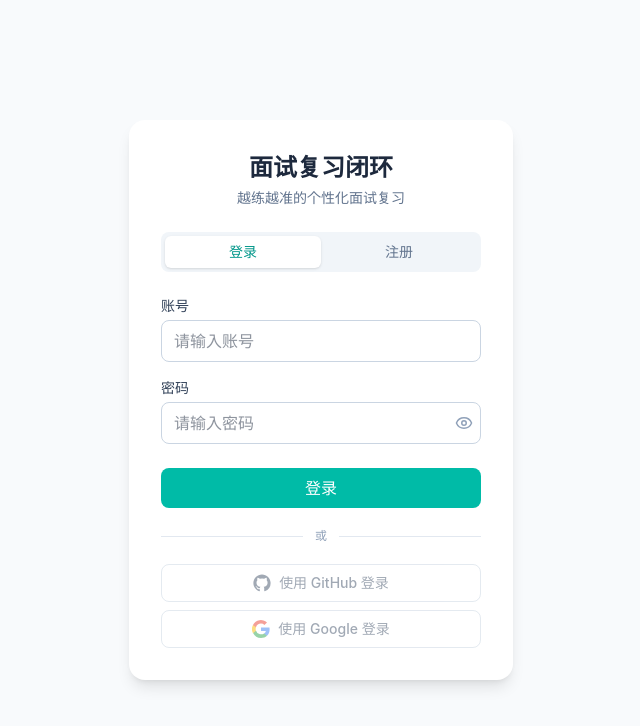
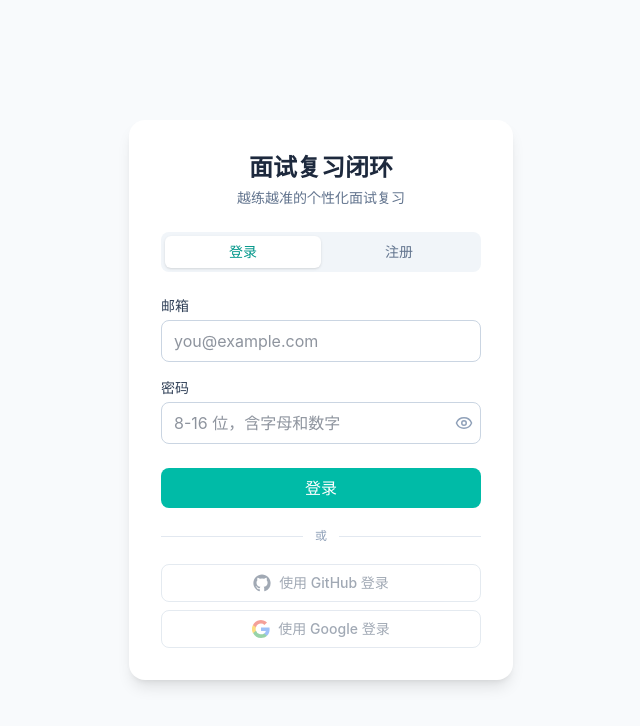
Before and after one commit to congchuanling-dot/Grindset, a React (Vite) app in the folder frontend/: page /login in a window 1280 px wide. Shown: the top 726 px of the page, without its empty margins (319-959 px from the left). Built offline with nearby package versions, Linux system fonts and the light colour scheme.

Commit message:
修改账号成邮箱

```diff
--- a/frontend/src/pages/LoginPage.tsx
+++ b/frontend/src/pages/LoginPage.tsx
@@ -3,6 +3,17 @@ import { useState } from 'react'
 import { useNavigate } from 'react-router-dom'
 import { login, register } from '../api/auth'
 import { setUserId } from '../auth/authStore'
+
+// 与后端 AuthService 保持一致的规则:邮箱格式 + 8~16 位字母数字密码
+const EMAIL_PATTERN = /^[A-Za-z0-9._%+-]+@[A-Za-z0-9.-]+\.[A-Za-z]{2,}$/
+
+function validateInput(email: string, password: string): string {
+  if (!email || !password) return '邮箱和密码都要填'
+  if (!EMAIL_PATTERN.test(email)) return '请输入正确的邮箱地址'
+  if (password.length < 8 || password.length > 16) return '密码长度需为 8-16 位'
+  if (!/[A-Za-z]/.test(password) || !/[0-9]/.test(password)) return '密码必须同时包含字母和数字'
+  return ''
+}
 
 function LoginPage() {
   const navigate = useNavigate()
@@ -23,8 +34,9 @@ function LoginPage() {
     setError('')
 
     const trimmedAccount = account.trim()
-    if (!trimmedAccount || !password) {
-      setError('账号和密码都要填')
+    const message = validateInput(trimmedAccount, password)
+    if (message) {
+      setError(message)
       return
     }
 
@@ -81,17 +93,19 @@ function LoginPage() {
           </button>
         </div>
 
-        <form onSubmit={handleSubmit} className="flex flex-col gap-4">
-          {/* 账号输入框(受控) */}
+        <form onSubmit={handleSubmit} noValidate className="flex flex-col gap-4">
+          {/* 邮箱输入框(受控):账号统一用邮箱,以后接邮箱验证码 */}
           <div>
-            <label className="mb-1 block text-sm font-medium text-slate-700">
-              账号
+            <label htmlFor="email" className="mb-1 block text-sm font-medium text-slate-700">
+              邮箱
             </label>
             <input
-              type="text"
+              id="email"
+              type="email"
+              autoComplete="email"
               value={account}
               onChange={(e) => setAccount(e.target.value)}
-              placeholder="请输入账号"
+              placeholder="you@example.com"
               className="w-full rounded-lg border border-slate-300 px-3 py-2 text-slate-800 outline-none focus:border-teal-500 focus:ring-2 focus:ring-teal-100"
             />
           </div>
@@ -106,7 +120,7 @@ function LoginPage() {
                 type={showPassword ? 'text' : 'password'}
                 value={password}
                 onChange={(e) => setPassword(e.target.value)}
-                placeholder="请输入密码"
+                placeholder="8-16 位，含字母和数字"
                 className="w-full rounded-lg border border-slate-300 px-3 py-2 pr-10 text-slate-800 outline-none focus:border-teal-500 focus:ring-2 focus:ring-teal-100"
               />
               <button
```
Also changed, not shown: 1 other file (tests, documents, lock files or other folders).
